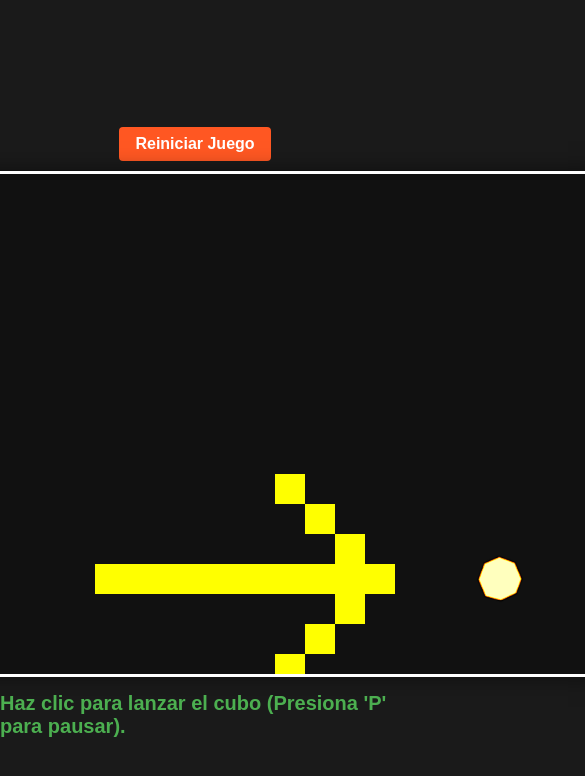
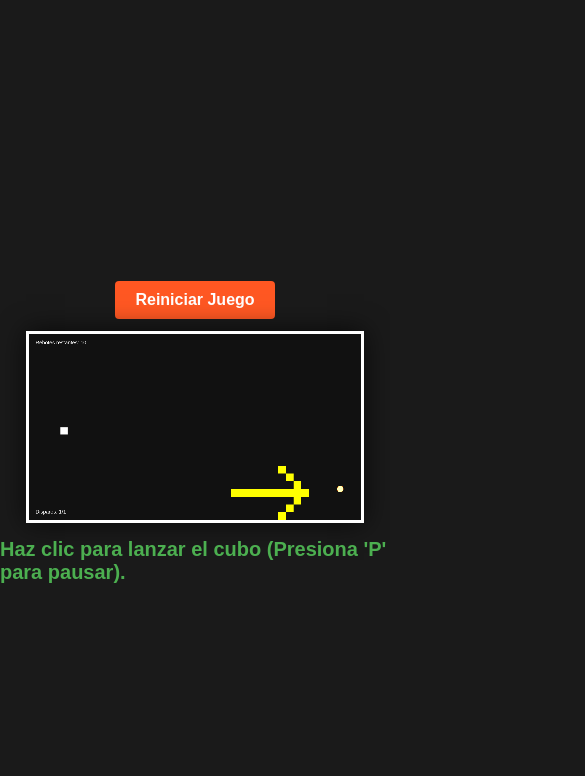
Before and after one commit to sussybakauser/PING-1.5-In-Website, a plain HTML site: page index.html in a window 390 px wide. Shown: the whole page, 585 px wide, since content can reach past the window. Drawn offline with Linux system fonts and the light colour scheme; animation ran at ten frames a second.

Commit message:
Make canvas responsive and support new level schema
Update World1-1.json with scaled meta and obstacle coordinates. Modify index.html to use a responsive 16:9 canvas (CSS + internal resolution 1280x720), adjust layout/padding and visual styles, and increase ping speed. Replace the inline default level with a new schema (gridSize, maxShots, maxBounces, cuboColor, etc.) and update aplicarDatosNivel to robustly parse both old and new property names, apply grid sizing, and map obstacle sizes. Add click-to-canvas scaling so clicks work with the responsive canvas, tweak UI fonts/positions, and surface a message when no shots remain. Minor comment and initialization wording updates; reiniciarJuego is invoked after applying level data.

```diff
--- a/Levels/World1-1.json
+++ b/Levels/World1-1.json
@@ -4,6 +4,6 @@
   "maxBounces": 10,
   "cuboColor": "#00ADB5",
   "cubo": { "x": 120, "y": 360 },
-  "meta": { "x": 705, "y": 405 },
-  "obstaculos": [ { "x": 480, "y": 300, "color": "#FFFF00" }, { "x": 510, "y": 330, "color": "#FFFF00" }, { "x": 540, "y": 360, "color": "#FFFF00" }, { "x": 540, "y": 390, "color": "#FFFF00" }, { "x": 570, "y": 390, "color": "#FFFF00" }, { "x": 540, "y": 420, "color": "#FFFF00" }, { "x": 510, "y": 450, "color": "#FFFF00" }, { "x": 480, "y": 480, "color": "#FFFF00" }, { "x": 480, "y": 390, "color": "#FFFF00" }, { "x": 360, "y": 390, "color": "#FFFF00" }, { "x": 330, "y": 390, "color": "#FFFF00" }, { "x": 300, "y": 390, "color": "#FFFF00" }, { "x": 390, "y": 390, "color": "#FFFF00" }, { "x": 420, "y": 390, "color": "#FFFF00" }, { "x": 450, "y": 390, "color": "#FFFF00" }, { "x": 510, "y": 390, "color": "#FFFF00" } ]
+  "meta": { "x": 1200, "y": 600 },
+  "obstaculos": [ { "x": 960, "y": 690, "color": "#FFFF00" }, { "x": 990, "y": 660, "color": "#FFFF00" }, { "x": 1020, "y": 630, "color": "#FFFF00" }, { "x": 1050, "y": 600, "color": "#FFFF00" }, { "x": 1020, "y": 600, "color": "#FFFF00" }, { "x": 990, "y": 600, "color": "#FFFF00" }, { "x": 1020, "y": 570, "color": "#FFFF00" }, { "x": 990, "y": 540, "color": "#FFFF00" }, { "x": 960, "y": 510, "color": "#FFFF00" }, { "x": 900, "y": 600, "color": "#FFFF00" }, { "x": 930, "y": 600, "color": "#FFFF00" }, { "x": 960, "y": 600, "color": "#FFFF00" }, { "x": 870, "y": 600, "color": "#FFFF00" }, { "x": 840, "y": 600, "color": "#FFFF00" }, { "x": 810, "y": 600, "color": "#FFFF00" }, { "x": 780, "y": 600, "color": "#FFFF00" } ]
 }
--- a/index.html
+++ b/index.html
@@ -9,19 +9,20 @@
             flex-direction: column;
             align-items: center;
             justify-content: center;
-            height: 100vh;
+            min-height: 100vh;
             margin: 0;
             background-color: #1a1a1a;
             color: white;
             font-family: Arial, sans-serif;
+            overflow: hidden;
         }
         .top-bar {
-            margin-bottom: 10px;
+            margin-bottom: 12px;
             display: flex;
             gap: 10px;
         }
         button {
-            padding: 8px 16px;
+            padding: 10px 20px;
             font-size: 16px;
             font-weight: bold;
             color: white;
@@ -33,10 +34,14 @@
         button:hover {
             background-color: #e64a19;
         }
+        /* Lienzo en relación de aspecto 16:9 y tamaño ampliado */
         canvas {
+            width: 85vw;
+            max-width: 1280px;
+            aspect-ratio: 16 / 9;
             border: 3px solid #ffffff;
             background-color: #111;
-            box-shadow: 0 0 20px rgba(0,0,0,0.5);
+            box-shadow: 0 0 25px rgba(0,0,0,0.7);
         }
         #mensaje {
             margin-top: 15px;
@@ -53,7 +58,8 @@
         <button id="btnReiniciar">Reiniciar Juego</button>
     </div>
 
-    <canvas id="gameCanvas" width="800" height="500"></canvas>
+    <!-- Resolución interna ajustada a 1280x720 (16:9) -->
+    <canvas id="gameCanvas" width="1280" height="720"></canvas>
     <div id="mensaje">Cargando nivel...</div>
 
 <script>
@@ -69,15 +75,24 @@ const URL_SPRITE_CUBE = 'https://raw.githubusercontent.com/sussybakauser/PING-1.
 const URL_SPRITE_CIRCLE = 'https://raw.githubusercontent.com/sussybakauser/PING-1.5-In-Website/main/Sprites/Circle.png';
 const URL_NIVEL_WORLD1 = 'https://raw.githubusercontent.com/sussybakauser/PING-1.5-In-Website/main/Levels/World1-1.json';
 
-// Nivel por defecto (Respaldo si GitHub Raw falla por CORS en archivo local)
+// Nivel por defecto (World1-1)
 const NIVEL_DEFAULT = {
-    "MaxDisparos": 5,
-    "MaxRebotes": 10,
-    "Cubo": { "X": 100, "Y": 250, "Color": "#00adb5" },
-    "Meta": { "X": 700, "Y": 250, "Radio": 25 },
-    "Obstaculos": [
-        { "X": 400, "Y": 150, "Ancho": 30, "Alto": 200, "Color": "#e91e63" }
-    ]
+  "gridSize": 30,
+  "maxShots": 1,
+  "maxBounces": 10,
+  "cuboColor": "#00ADB5",
+  "cubo": { "x": 120, "y": 360 },
+  "meta": { "x": 705, "y": 405 },
+  "obstaculos": [
+    { "x": 480, "y": 300, "color": "#FFFF00" }, { "x": 510, "y": 330, "color": "#FFFF00" },
+    { "x": 540, "y": 360, "color": "#FFFF00" }, { "x": 540, "y": 390, "color": "#FFFF00" },
+    { "x": 570, "y": 390, "color": "#FFFF00" }, { "x": 540, "y": 420, "color": "#FFFF00" },
+    { "x": 510, "y": 450, "color": "#FFFF00" }, { "x": 480, "y": 480, "color": "#FFFF00" },
+    { "x": 480, "y": 390, "color": "#FFFF00" }, { "x": 360, "y": 390, "color": "#FFFF00" },
+    { "x": 330, "y": 390, "color": "#FFFF00" }, { "x": 300, "y": 390, "color": "#FFFF00" },
+    { "x": 390, "y": 390, "color": "#FFFF00" }, { "x": 420, "y": 390, "color": "#FFFF00" },
+    { "x": 450, "y": 390, "color": "#FFFF00" }, { "x": 510, "y": 390, "color": "#FFFF00" }
+  ]
 };
 
 // Objetos de Audio
@@ -108,7 +123,8 @@ function reproducirSonidoBreak() {
 // Configuración global
 let MAX_DISPAROS = 5;
 let MAX_REBOTES = 10;
-const VELOCIDAD_PING = 7;
+let TAMANO_GRID = 30;
+const VELOCIDAD_PING = 9;
 
 let disparosRestantes = MAX_DISPAROS;
 let rebotesRestantes = MAX_REBOTES;
@@ -135,7 +151,7 @@ const objetivo = {
     color: '#ff5722'
 };
 
-// Carga robusta del Nivel JSON
+// Carga del Nivel JSON
 async function cargarNivel(url) {
     try {
         const respuesta = await fetch(url);
@@ -151,31 +167,32 @@ async function cargarNivel(url) {
 function aplicarDatosNivel(data) {
     if (!data) return;
 
-    MAX_DISPAROS = data.MaxDisparos || data.maxDisparos || 5;
-    MAX_REBOTES = data.MaxRebotes || data.maxRebotes || 10;
+    MAX_DISPAROS = data.maxShots ?? data.MaxDisparos ?? 5;
+    MAX_REBOTES = data.maxBounces ?? data.MaxRebotes ?? 10;
+    TAMANO_GRID = data.gridSize ?? data.GridSize ?? 30;
 
-    const dataCubo = data.Cubo || data.cubo;
+    const dataCubo = data.cubo || data.Cubo;
     if (dataCubo) {
-        cuboInicialX = dataCubo.X ?? dataCubo.x ?? 100;
-        cuboInicialY = dataCubo.Y ?? dataCubo.y ?? 250;
-        if (dataCubo.Color || dataCubo.color) cubo.color = dataCubo.Color || dataCubo.color;
+        cuboInicialX = dataCubo.x ?? dataCubo.X ?? 100;
+        cuboInicialY = dataCubo.y ?? dataCubo.Y ?? 250;
+        cubo.color = data.cuboColor || dataCubo.color || dataCubo.Color || '#00adb5';
+        cubo.tamano = TAMANO_GRID;
     }
 
-    const dataMeta = data.Meta || data.meta;
+    const dataMeta = data.meta || data.Meta;
     if (dataMeta) {
-        objetivo.x = dataMeta.X ?? dataMeta.x ?? 700;
-        objetivo.y = dataMeta.Y ?? dataMeta.y ?? 250;
-        if (dataMeta.Radio || dataMeta.radio) objetivo.radio = dataMeta.Radio || dataMeta.radio;
+        objetivo.x = dataMeta.x ?? dataMeta.X ?? 700;
+        objetivo.y = dataMeta.y ?? dataMeta.Y ?? 250;
+        objetivo.radio = dataMeta.radio ?? dataMeta.Radio ?? (TAMANO_GRID / 2);
     }
 
-    // Acepta múltiples variaciones de nombres de propiedades del editor C#
-    const listaObstaculos = data.Obstaculos || data.obstaculos || data.Bloques || data.bloques || [];
+    const listaObstaculos = data.obstaculos || data.Obstaculos || data.bloques || data.Bloques || [];
     obstaculos = listaObstaculos.map(obs => ({
-        x: obs.X ?? obs.x ?? 0,
-        y: obs.Y ?? obs.y ?? 0,
-        w: obs.Ancho ?? obs.ancho ?? obs.Width ?? obs.width ?? 30,
-        h: obs.Alto ?? obs.alto ?? obs.Height ?? obs.height ?? 30,
-        color: obs.Color || obs.color || '#e91e63'
+        x: obs.x ?? obs.X ?? 0,
+        y: obs.y ?? obs.Y ?? 0,
+        w: obs.w ?? obs.width ?? obs.Ancho ?? TAMANO_GRID,
+        h: obs.h ?? obs.height ?? obs.Alto ?? TAMANO_GRID,
+        color: obs.color || obs.Color || '#FFFF00'
     }));
 
     reiniciarJuego();
@@ -210,13 +227,17 @@ window.addEventListener('keydown', (e) => {
     }
 });
 
+// Clics calibrados según la escala responsiva del canvas
 canvas.addEventListener('click', (e) => {
     if (victoria || pausado) return;
 
     if (disparosRestantes > 0) {
         const rect = canvas.getBoundingClientRect();
-        const mouseX = e.clientX - rect.left;
-        const mouseY = e.clientY - rect.top;
+        const scaleX = canvas.width / rect.width;
+        const scaleY = canvas.height / rect.height;
+
+        const mouseX = (e.clientX - rect.left) * scaleX;
+        const mouseY = (e.clientY - rect.top) * scaleY;
 
         const dx = mouseX - (cubo.x + cubo.tamano / 2);
         const dy = mouseY - (cubo.y + cubo.tamano / 2);
@@ -226,6 +247,9 @@ canvas.addEventListener('click', (e) => {
         cubo.vy = Math.sin(angulo) * VELOCIDAD_PING;
 
         disparosRestantes--;
+    } else if (cubo.vx === 0 && cubo.vy === 0) {
+        mensaje.style.color = '#f44336';
+        mensaje.textContent = "¡Sin disparos restantes! Reinicia el nivel.";
     }
 });
 
@@ -308,18 +332,18 @@ function actualizar() {
 }
 
 function dibujarUI() {
-    ctx.font = '16px Arial';
+    ctx.font = '20px Arial';
     ctx.fillStyle = '#ffffff';
     ctx.textAlign = 'left';
 
-    ctx.fillText(`Disparos: ${disparosRestantes}/${MAX_DISPAROS}`, 20, canvas.height - 20);
-    ctx.fillText(`Rebotes restantes: ${rebotesRestantes}`, 20, 30);
+    ctx.fillText(`Disparos: ${disparosRestantes}/${MAX_DISPAROS}`, 25, canvas.height - 25);
+    ctx.fillText(`Rebotes restantes: ${rebotesRestantes}`, 25, 40);
 
     if (pausado) {
         ctx.fillStyle = 'rgba(0, 0, 0, 0.5)';
         ctx.fillRect(0, 0, canvas.width, canvas.height);
 
-        ctx.font = '30px Arial';
+        ctx.font = '40px Arial';
         ctx.fillStyle = '#ffffff';
         ctx.textAlign = 'center';
         ctx.fillText('PAUSA', canvas.width / 2, canvas.height / 2);
@@ -329,13 +353,11 @@ function dibujarUI() {
 function dibujar() {
     ctx.clearRect(0, 0, canvas.width, canvas.height);
 
-    // Dibujar los obstáculos
     for (let obs of obstaculos) {
         ctx.fillStyle = obs.color;
         ctx.fillRect(obs.x, obs.y, obs.w, obs.h);
     }
 
-    // Dibujar la Meta
     if (spriteCirculoCargado) {
         ctx.save();
         ctx.filter = 'sepia(100%) hue-rotate(-20deg) saturate(500%)';
@@ -355,7 +377,6 @@ function dibujar() {
         ctx.closePath();
     }
 
-    // Dibujar el Cubo
     if (spriteCuboCargado) {
         ctx.drawImage(spriteCubo, cubo.x, cubo.y, cubo.tamano, cubo.tamano);
     } else {
@@ -372,7 +393,7 @@ function gameLoop() {
     requestAnimationFrame(gameLoop);
 }
 
-// Inicialización
+// Inicializar
 cargarNivel(URL_NIVEL_WORLD1);
 gameLoop();
 </script>
```
